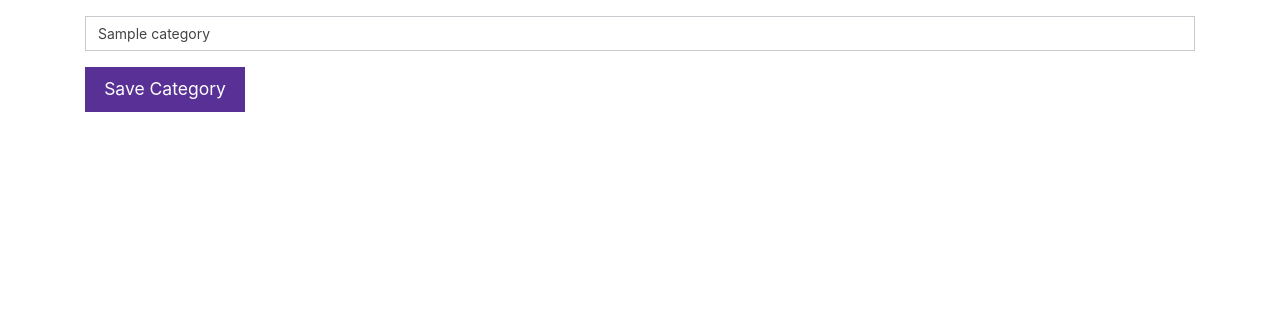
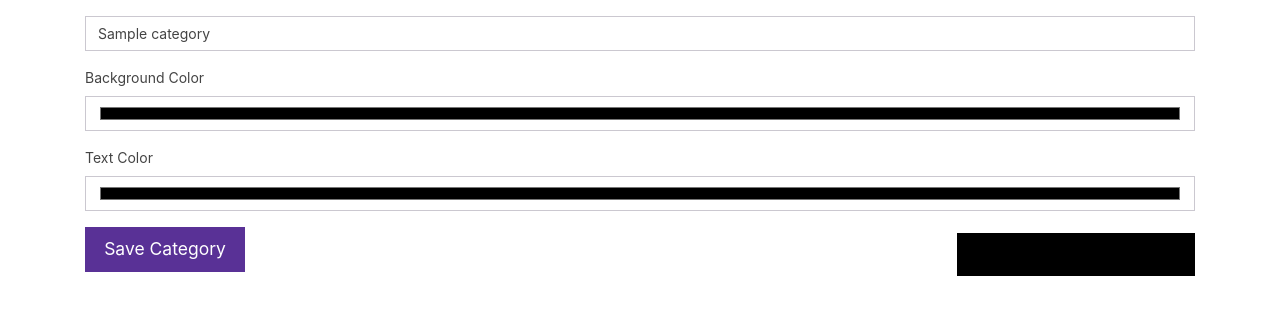
Before and after one commit to MATTALUI/foodstoragemonitor, a Flask app: page /categories/1/edit/ in a window 1280 px wide. Shown: the part 75-390 px from the top of the page. Run offline with Flask 2, Linux system fonts and the light colour scheme; tables that the repository leaves empty hold one stand-in row (values such as "Sample post"); some libraries are stand-ins or nearby versions.

Commit message:
add category color schemes; heartbroke but still loc'ed

```diff
--- a/blueprints/categories_blueprint.py
+++ b/blueprints/categories_blueprint.py
@@ -49,8 +49,6 @@ def new():
 
 def edit(category_id):
     category = Category.query.get(category_id)
-    print(category)
-    print(category.name)
     return render_template('categories/form.html', category=category)
 
 def create():
@@ -61,11 +59,12 @@ def update(category_id):
 
 def upsert_category():
     data = json.loads(request.data)
-    # cat = Category(**data)
     cat = Category()
     if 'id' in data:
         cat = Category.query.get(data['id'])
     cat.name = data['name']
+    cat.bg_hex = data['bg_hex']
+    cat.text_hex = data['text_hex']
     db.session.add(cat)
     db.session.commit()
     return 'true'
--- a/models/category.py
+++ b/models/category.py
@@ -3,3 +3,8 @@ from .db import db
 class Category(db.Model):
     id = db.Column(db.Integer, primary_key=True)
     name = db.Column(db.String(256), nullable=False)
+    bg_hex = db.Column(db.String(256), nullable=False, default='#000000')
+    text_hex = db.Column(db.String(256), nullable=False, default='#FFFFFF')
+
+    def to_chip_ele(self):
+        return f"<span class=\"badge\" style=\"background-color: {self.bg_hex}; color: {self.text_hex}\">{self.name}</span>"
--- a/models/item_set.py
+++ b/models/item_set.py
@@ -1,5 +1,6 @@
 import json
 from sqlalchemy.orm import relationship
+from .item_set_category import ItemSetCategory
 
 from .db import db
 
@@ -10,6 +11,7 @@ class ItemSet(db.Model):
     expiration = db.Column(db.Date, nullable=False)
     quantity = db.Column(db.Integer, nullable=False)
     description = db.Column(db.Text)
+    categories = db.relationship('Category', secondary=ItemSetCategory, lazy='subquery', backref=db.backref('item_sets', lazy=True))
 
     @property
     def product_name(self):
--- /dev/null
+++ b/models/item_set_category.py
@@ -0,0 +1,6 @@
+from .db import db
+
+ItemSetCategory = db.Table('item_set_category',
+    db.Column('item_set_id', db.Integer, db.ForeignKey('item_set.id'), primary_key=True),
+    db.Column('category_id', db.Integer, db.ForeignKey('category.id'), primary_key=True)
+)
--- a/static/assets/js/categories-form.js
+++ b/static/assets/js/categories-form.js
@@ -9,6 +9,8 @@
     const data = {
       id: $('input[name="id"]').val(),
       name: $('input[name="name"]').val(),
+      bg_hex: $('input[name="bg_hex"]').val(),
+      text_hex: $('input[name="text_hex"]').val(),
     };
 
     fetch(`/categories/${!!data.id ? `${data.id}/`: ''}`, {
@@ -23,8 +25,16 @@
       }, 1000);
     })
     .catch(console.error);
+  };
 
-  };
+  const displayChipPreview = () => {
+    $('#chip-preview').empty();
+    const name = $('input[name="name"]').val();
+    const bg = $('input[name="bg_hex"]').val();
+    const text = $('input[name="text_hex"]').val();
+    if (!name || !bg || !text) { return; }
+    $('#chip-preview').append(`<span class="badge" style="background-color: ${bg}; color: ${text}">${name}</span>`);
+  }
 
   const preventDefaultAndHandle = handler => event => {
     event.preventDefault();
@@ -32,4 +42,6 @@
   };
 
   $('.saveCategoryButton').on('click', preventDefaultAndHandle(saveCategory));
+  $('form').on('change', preventDefaultAndHandle(displayChipPreview));
+  displayChipPreview();
 })();
--- a/templates/categories/form.html
+++ b/templates/categories/form.html
@@ -16,11 +16,24 @@
         <div class="form-group">
           <input type="text" placeholder="Name" name="name" class="form-control product_name" required value="{{category.name if category is defined else '' }}">
         </div>
+        <div class="form-group">
+          <label for="bg_hex">Background Color</label>
+          <input type="color" placeholder="Background Color" name="bg_hex" class="form-control bg_hex" required value="{{category.bg_hex if category is defined else '#000000' }}">
+        </div>
+        <div class="form-group">
+          <label for="text_hex">Text Color</label>
+          <input type="color" placeholder="Background Color" name="text_hex" class="form-control text_hex" required value="{{category.text_hex if category is defined else '#FFFFFF' }}">
+        </div>
       </form>
       <div class="row">
         <div class="col-sm-2">
           <button class="w-100 btn btn-primary btn-lg saveCategoryButton">Save Category</button>
         </div>
+        <div class="col-sm-10 d-flex justify-content-end">
+          <div id="chip-preview" class="h1">
+            {{ category.to_chip_ele()|safe if category is defined }}
+          </div>
+        </div>
       </div>
     </div>
   </div>
```
Also changed, not shown: templates/categories/index.html (+3 -5 lines), templates/items/index.html (+9 -3 lines).
